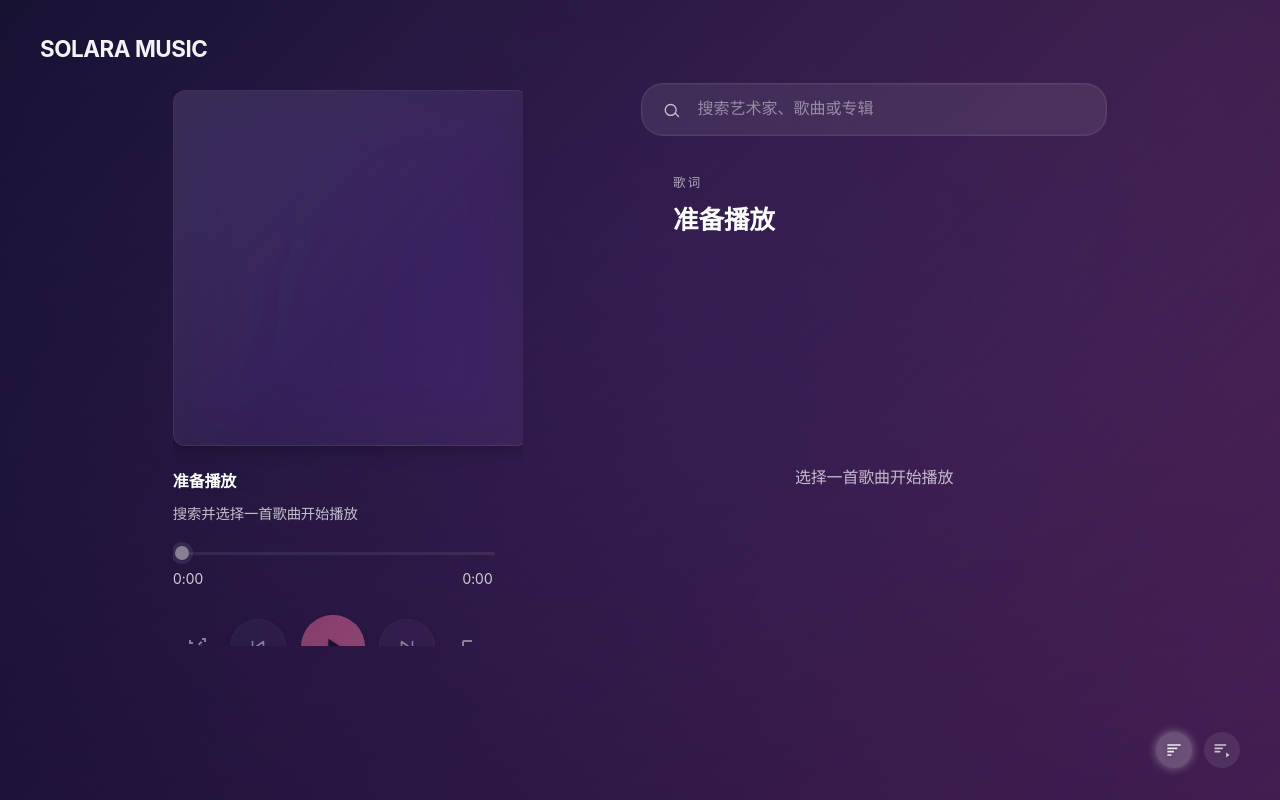
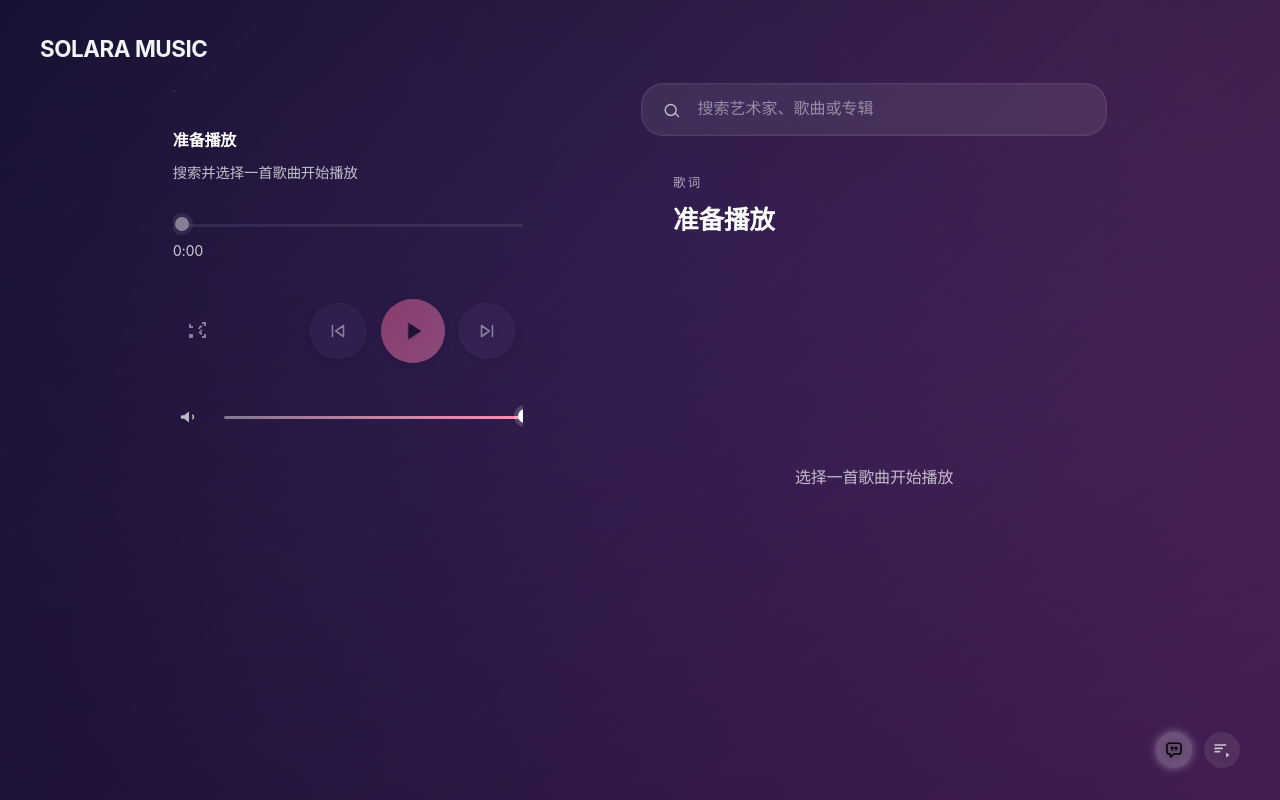
Before and after one commit to akudamatata/Solara-Apple-Music-Version, a React (Vite) app: page / in a window 1280 px wide. Built offline with nearby package versions, Linux system fonts and the light colour scheme; a web font is replaced by a local one.

Commit message:
Adjust player layout spacing and restore lyrics icon

```diff
--- a/src/App.css
+++ b/src/App.css
@@ -160,6 +160,7 @@
   align-items: flex-start;
   justify-content: center;
   justify-items: stretch;
+  --layout-horizontal-padding: clamp(2rem, 3vw, 40px);
   --layout-padding: clamp(2.2rem, 4.2vw, 3.1rem);
   --panel-padding: clamp(2.2rem, 4.4vw, 3.2rem);
   --panel-padding-inline: clamp(2.6rem, 5vw, 4rem);
@@ -223,11 +224,11 @@
   overflow-x: hidden;
   --album-overhang: clamp(12px, 2vw, 18px);
   --progress-width: min(var(--search-bar-height, 340px), 336px);
-  --album-width: min(calc(var(--progress-width) + var(--album-overhang) * 2), 360px);
+  --album-width: clamp(380px, 95%, 580px);
 }
 
 .album-section {
-  row-gap: clamp(1.6rem, 3vh, 2.4rem);
+  row-gap: clamp(2.4rem, 4vh, 3.2rem);
 }
 
 .left-pane {
@@ -253,7 +254,7 @@
   width: var(--album-width);
   height: var(--album-width);
   max-width: 100%;
-  border-radius: 12px;
+  border-radius: 14px;
   --album-art-image: none;
   background-image:
     linear-gradient(180deg, rgba(255, 255, 255, 0.08), rgba(255, 255, 255, 0)),
@@ -264,7 +265,7 @@
   overflow: hidden;
   display: block;
   border: 1px solid rgba(255, 255, 255, 0.12);
-  box-shadow: 0 20px 48px rgba(0, 0, 0, 0.4);
+  box-shadow: 0 24px 48px rgba(0, 0, 0, 0.5);
   transition: box-shadow 0.6s ease, transform 0.4s ease;
 }
 
@@ -353,7 +354,7 @@
   display: grid;
   row-gap: clamp(0.6rem, 1.2vw, 0.85rem);
   margin-top: 0;
-  width: min(100%, var(--progress-width));
+  width: min(100%, 540px);
 }
 
 .player-progress .progress {
@@ -390,7 +391,7 @@
   align-items: center;
   column-gap: clamp(0.8rem, 1.6vw, 1.1rem);
   margin-top: 0;
-  width: min(100%, var(--progress-width));
+  width: min(100%, 540px);
   justify-self: start;
 }
 
@@ -608,7 +609,7 @@
   color: rgba(255, 255, 255, 0.7);
   padding-bottom: clamp(0.8rem, 2.4vh, 1.3rem);
   margin-top: 0;
-  width: min(100%, var(--progress-width));
+  width: min(100%, 540px);
   justify-self: start;
 }
 
--- a/src/App.tsx
+++ b/src/App.tsx
@@ -1,4 +1,4 @@
-import { useCallback, useEffect, useMemo, useRef, useState } from 'react'
+import { useCallback, useEffect, useMemo, useRef, useState, useId } from 'react'
 import type { CSSProperties } from 'react'
 import './App.css'
 import { mergeLyrics } from './utils/lyrics'
@@ -278,11 +278,38 @@
   </svg>
 )
 
-const LyricsIcon = () => (
-  <svg viewBox="0 0 24 24" fill="currentColor" aria-hidden="true" focusable="false">
-    <path d="M4 5h16v2H4zm0 4h12v2H4zm0 4h8v2H4zm0 4h5v2H4z" />
-  </svg>
-)
+const LyricsIcon = () => {
+  const maskId = useId()
+  return (
+    <svg
+      data-testid="invertible-mask-svg"
+      className="invertible-mask invertible-mask--not-inverted"
+      xmlns="http://www.w3.org/2000/svg"
+      viewBox="0 0 28 28"
+      width="28"
+      height="28"
+      role="presentation"
+      aria-hidden="true"
+      focusable="false"
+    >
+      <mask data-testid="invertible-mask" id={maskId}>
+        <rect width="100%" height="100%" fill="black" />
+        <svg
+          xmlns="http://www.w3.org/2000/svg"
+          viewBox="0 0 64 64"
+          width="22"
+          height="22"
+          x="3"
+          y="3"
+          fill="white"
+        >
+          <path d="M18.53 62.724c1.764 0 3.115-.81 5.257-2.707l9.816-8.638h16.62c8.72 0 13.777-5.152 13.777-13.777V15.053c0-8.625-5.056-13.777-13.777-13.777H13.777C5.057 1.276 0 6.42 0 15.053v22.549c0 8.633 5.27 13.777 13.456 13.777h1.016v6.793c0 2.812 1.511 4.552 4.057 4.552zm1.57-7.16v-8.11c0-1.81-.805-2.485-2.486-2.485h-3.55c-5.165 0-7.654-2.603-7.654-7.654V15.34c0-5.033 2.489-7.632 7.654-7.632h35.872c5.149 0 7.654 2.599 7.654 7.632v21.975c0 5.051-2.505 7.654-7.654 7.654H33.188c-1.835 0-2.702.33-4.012 1.65zm-2.212-32.177c0 3.398 2.156 5.936 5.388 5.936 1.361 0 2.592-.302 3.372-1.263h.385c-.868 2.231-3 3.845-5.303 4.4-.95.243-1.327.737-1.327 1.425 0 .8.658 1.36 1.51 1.36 3.174 0 8.8-3.775 8.8-10.6 0-4.138-2.602-7.336-6.588-7.336-3.576 0-6.237 2.518-6.237 6.078zm15.663 0c0 3.398 2.134 5.936 5.387 5.936 1.34 0 2.593-.302 3.373-1.263h.39c-.865 2.231-3.023 3.845-5.308 4.4-.947.243-1.327.737-1.327 1.425 0 .8.636 1.36 1.51 1.36 3.178 0 8.779-3.775 8.779-10.6 0-4.138-2.577-7.336-6.567-7.336-3.577 0-6.237 2.518-6.237 6.078z" />
+        </svg>
+      </mask>
+      <rect data-testid="invertible-mask-rect" width="100%" height="100%" mask={`url(#${maskId})`} />
+    </svg>
+  )
+}
 
 const PlaylistIcon = () => (
   <svg viewBox="0 0 24 24" fill="currentColor" aria-hidden="true" focusable="false">
```
